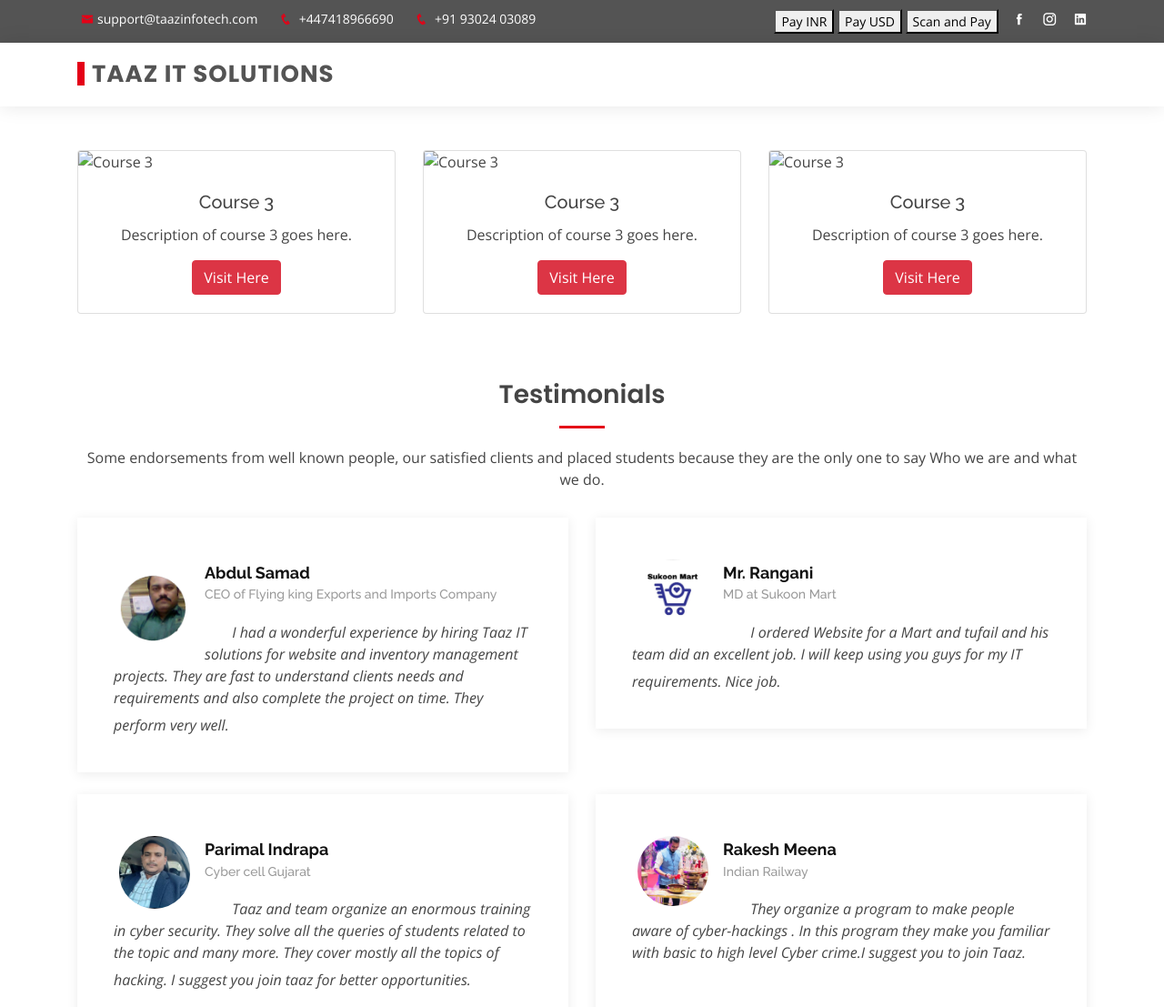
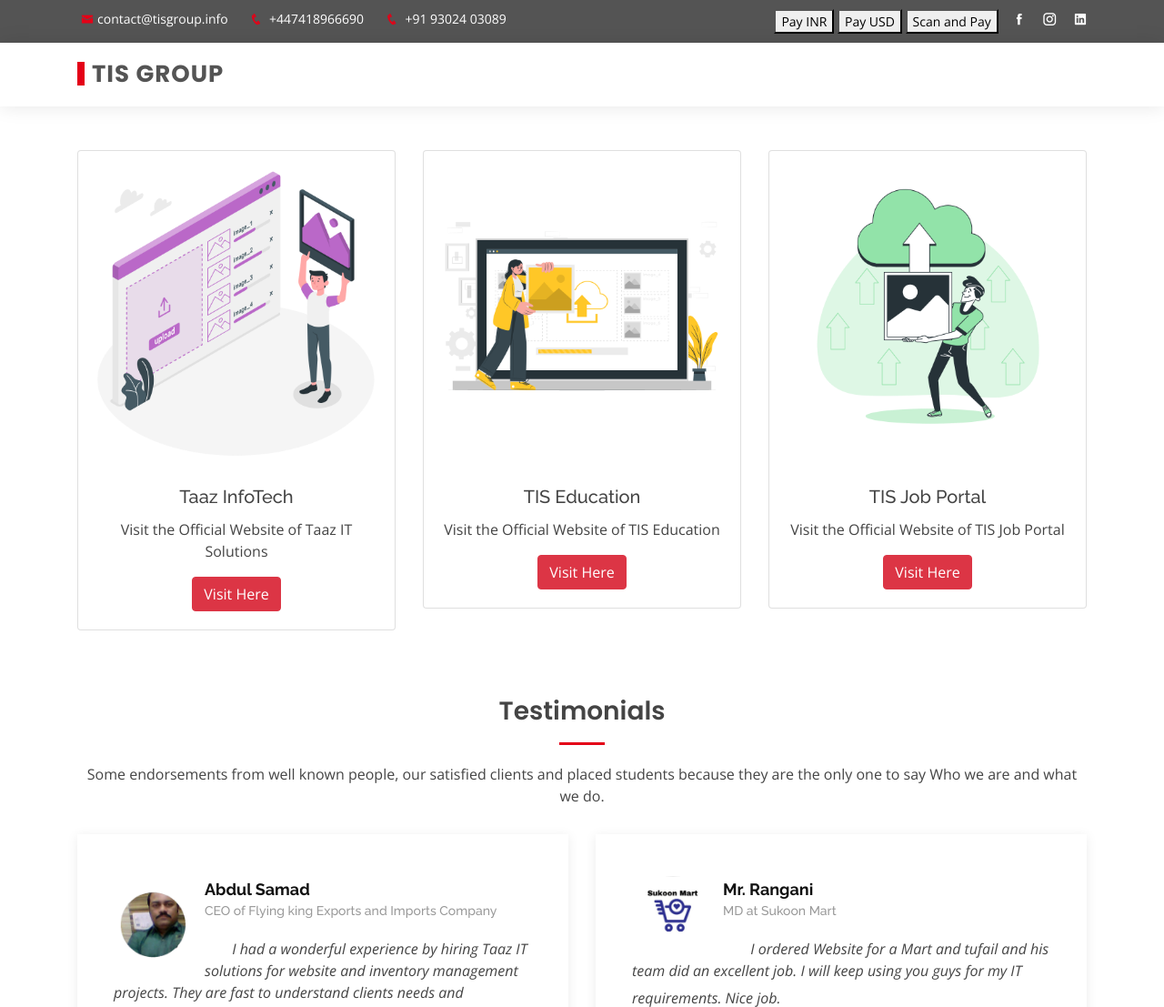
Before and after one commit to theshubhamgour/TIS_GROUP, a plain HTML site: page index.html in a window 1280 px wide. Shown: the top 1107 px of the page at 91% size. Drawn offline with nearby package versions, Linux system fonts and the light colour scheme.

Commit message:
Added updated

```diff
--- a/index.html
+++ b/index.html
@@ -4,7 +4,7 @@
         <meta charset="utf-8">
         <meta content="width=device-width, initial-scale=1.0" name="viewport">
 
-        <title>Taaz IT Solutions</title>
+        <title>TIS Group</title>
         <meta content="" name="description">
         <meta content="" name="keywords">
 
@@ -43,7 +43,7 @@
         <section id="topbar" class="d-none d-lg-block">
           <div class="container d-flex">
             <div class="contact-info mr-auto">
-              <i class="icofont-envelope"></i><a href="mailto:support@taazinfotech.com">support@taazinfotech.com</a>
+              <i class="icofont-envelope"></i><a href="mailto:contact@tisgroup.info">contact@tisgroup.info</a>
               <i class="icofont-phone"></i> +447418966690
               <i class="icofont-phone"></i> +91 93024 03089
             </div>
@@ -105,7 +105,7 @@
           <div class="container d-flex">
 
             <div class="logo mr-auto">
-              <h1 class="text-light"><a href="index.php"><span>Taaz IT Solutions</span></a></h1>
+              <h1 class="text-light"><a href="index.php"><span>TIS Group</span></a></h1>
               <!-- Uncomment below if you prefer to use an image logo -->
               <!-- <a href="index.php"><img src="assets/img/logo.png" alt="" class="img-fluid"></a>-->
             </div>
@@ -123,11 +123,12 @@
             <!-- Course 1 -->
             <div class="col-md-4 mb-4">
                 <div class="card">
-                    <img src="course3.jpg" class="card-img-top" alt="Course 3">
+                  <a target="_blank" href="https://taazinfotech.com/"><img src="TIS-info.png" class="card-img-top" alt="taazinfotech"></a>
+
                     <div class="card-body text-center"> <!-- Added 'text-center' class here -->
-                        <h5 class="card-title">Course 3</h5>
-                        <p class="card-text">Description of course 3 goes here.</p>
-                        <a href="#" class="btn btn-danger">Visit Here</a> <!-- Changed 'btn-primary' to 'btn-danger' -->
+                        <h5 class="card-title">Taaz InfoTech</h5>
+                        <p class="card-text">Visit the Official Website of Taaz IT Solutions</p>
+                        <a target="_blank" href="https://taazinfotech.com/" class="btn btn-danger">Visit Here</a> <!-- Changed 'btn-primary' to 'btn-danger' -->
                     </div>
                 </div>
             </div>
@@ -136,11 +137,12 @@
             <!-- Course 2 -->
             <div class="col-md-4 mb-4">
               <div class="card">
-                    <img src="course3.jpg" class="card-img-top" alt="Course 3">
+                <a target="_blank" href="https://taazinfotech.com/courses.html"><img src="TIS-EDU.png" class="card-img-top" alt="taazinfotech"></a>
+
                   <div class="card-body text-center"> <!-- Added 'text-center' class here -->
-                        <h5 class="card-title">Course 3</h5>
-                        <p class="card-text">Description of course 3 goes here.</p>
-                        <a href="#" class="btn btn-danger">Visit Here</a> <!-- Changed 'btn-primary' to 'btn-danger' -->
+                      <h5 class="card-title">TIS Education</h5>
+                      <p class="card-text">Visit the Official Website of TIS Education</p>
+                      <a target="_blank" href="https://taazinfotech.com/courses.html" class="btn btn-danger">Visit Here</a> <!-- Changed 'btn-primary' to 'btn-danger' -->
                   </div>
               </div>
           </div>
@@ -149,11 +151,12 @@
             <!-- Course 3 -->
             <div class="col-md-4 mb-4">
               <div class="card">
-                    <img src="course3.jpg" class="card-img-top" alt="Course 3">
+                <a target="_blank" href="https://tisjobs.com/"><img src="TIS-JOB.png" class="card-img-top" alt="taazinfotech"></a>
+
                   <div class="card-body text-center"> <!-- Added 'text-center' class here -->
-                        <h5 class="card-title">Course 3</h5>
-                        <p class="card-text">Description of course 3 goes here.</p>
-                        <a href="#" class="btn btn-danger">Visit Here</a> <!-- Changed 'btn-primary' to 'btn-danger' -->
+                      <h5 class="card-title">TIS Job Portal</h5>
+                      <p class="card-text">Visit the Official Website of TIS Job Portal</p>
+                      <a target="_blank" target="_blank" href="https://tisjobs.com/" class="btn btn-danger">Visit Here</a> <!-- Changed 'btn-primary' to 'btn-danger' -->
                   </div>
               </div>
           </div>
```
Also changed, not shown: TIS-EDU.png (added), TIS-JOB.png (added), TIS-info.png (added). Lines whose indentation alone changed are shown as unchanged.
